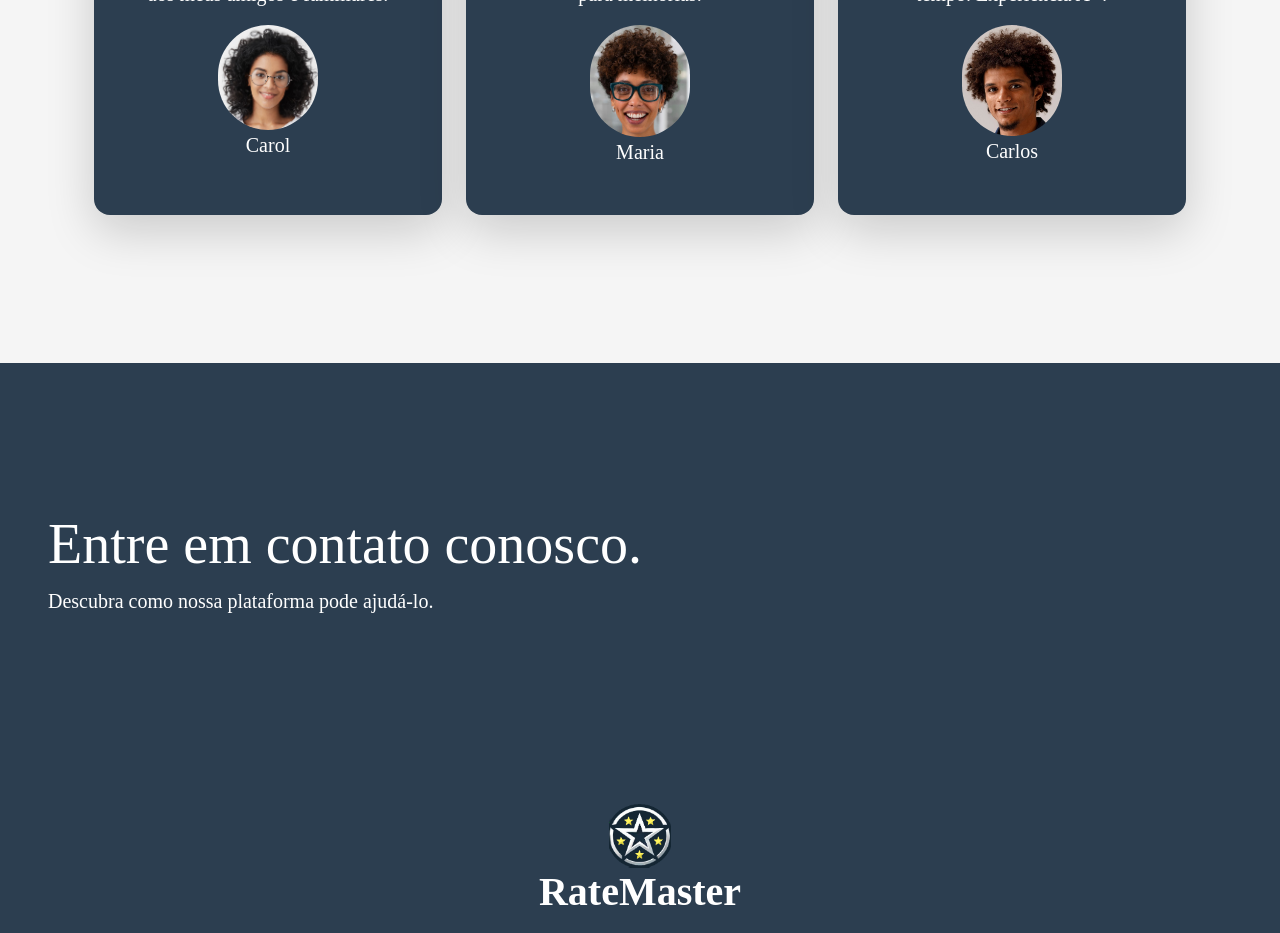
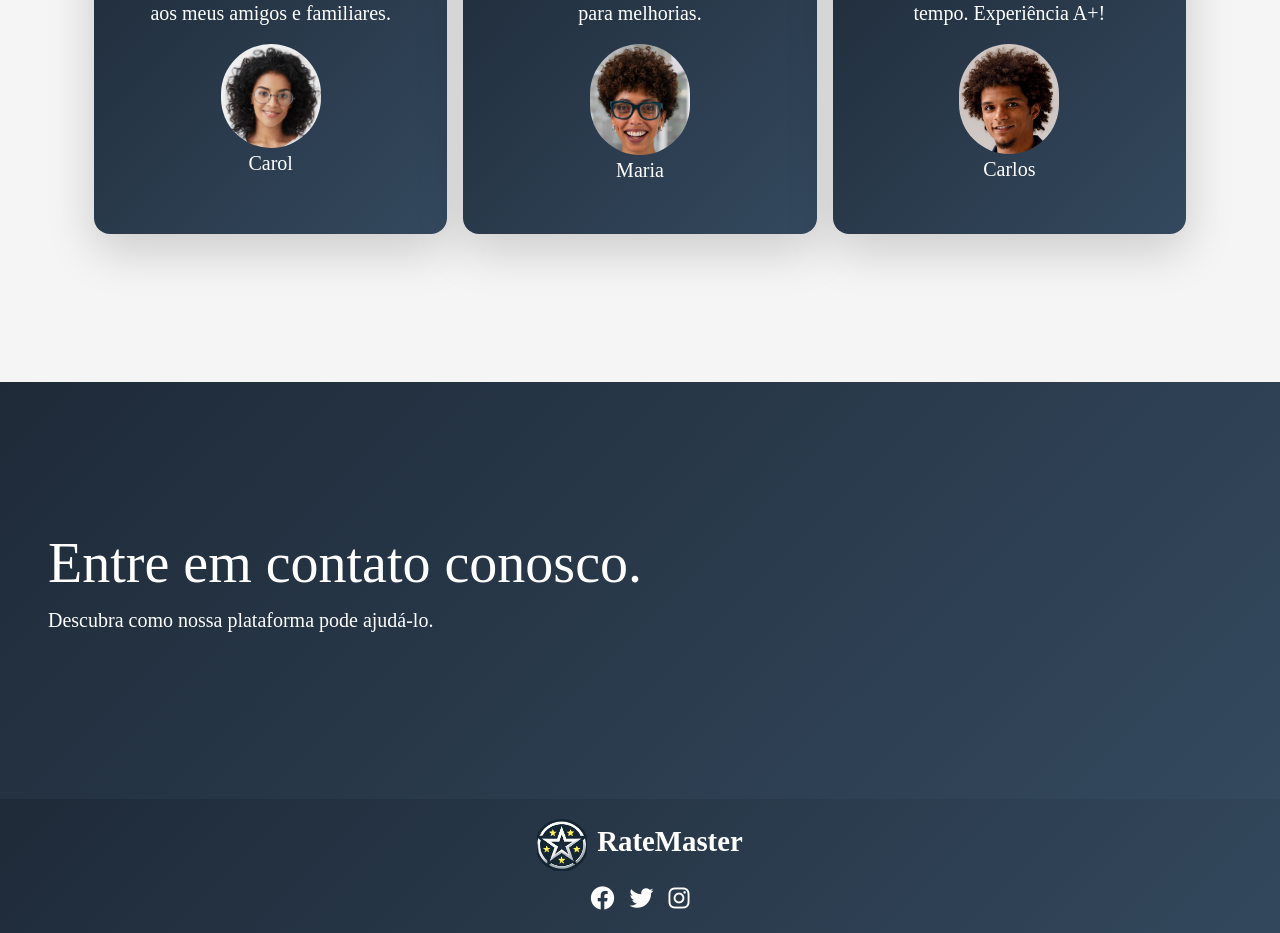
Before and after one commit to AnthonyVinicius/RateMasterFront, a Vue app in the folder RateMaster/: page / in a window 1280 px wide. Shown: the part 1848-2781 px from the top of the page. Built offline with nearby package versions, Linux system fonts and the light colour scheme; no server answers; a web font is replaced by a local one.

Commit message:
Mudanças na aparencia

```diff
--- a/RateMaster/src/components/CustomButton.vue
+++ b/RateMaster/src/components/CustomButton.vue
@@ -6,7 +6,7 @@
 
 <style scoped>
 button {
-  background-color: #E74C3C;
+  background-color: #16A085;
   color: white;
   transition: background-color 0.3s ease, transform 0.3s ease;
 }
--- a/RateMaster/src/components/ReviewHomePage.vue
+++ b/RateMaster/src/components/ReviewHomePage.vue
@@ -12,14 +12,14 @@
 
 <style scoped>
 .box {
-  background-color: #2C3E50;
+  background: linear-gradient(135deg, #1E2A38, #34495E);
   box-shadow: 0 4px 12px rgba(0, 0, 0, 0.1);
   min-height: 350px;
 }
 
 .icon-box {
   display: inline-block;
-  color: #E74C3C;
+  color: #16A085;
   padding-top: 20px;
   font-size: 50px;
 }
--- a/RateMaster/src/components/TheFooter.vue
+++ b/RateMaster/src/components/TheFooter.vue
@@ -1,43 +1,81 @@
 <template>
-    <footer class="container-fluid p-4 bg-color text-center position-fixed-bottom">
-        <div class="mb-3">
-            <img class="logo" src="/src/assets/img/Icon.png" alt="Logo da Empresa">
-            <h1 class="fw-bold text-white">RateMaster</h1>
+    <footer class="footer-container">
+        <div class="footer-content">
+            <div class="brand">
+                <img class="logo" src="/src/assets/img/Icon.png" alt="Logo da Empresa">
+                <h1 class="brand-name">RateMaster</h1>
+            </div>
+            <div class="social-links">
+                <a href="https://facebook.com" target="_blank">
+                    <i class="fab fa-facebook"></i>
+                </a>
+                <a href="https://twitter.com" target="_blank">
+                    <i class="fab fa-twitter"></i>
+                </a>
+                <a href="https://instagram.com" target="_blank">
+                    <i class="fab fa-instagram"></i>
+                </a>
+            </div>
         </div>
-
-        <div class="mb-3">
-            <a href="https://facebook.com" target="_blank" class="text-white me-3">
-                <i class="fab fa-facebook fa-1x"></i>
-            </a>
-            <a href="https://twitter.com" target="_blank" class="text-white me-3">
-                <i class="fab fa-twitter fa-1x"></i>
-            </a>
-            <a href="https://instagram.com" target="_blank" class="text-white">
-                <i class="fab fa-instagram fa-1x"></i>
-            </a>
-        </div>
-
-        <div class="text-white">
+        <div class="footer-bottom">
             <p>©{{ new Date().getFullYear() }} Ratemaster. Todos os direitos reservados.</p>
         </div>
     </footer>
 </template>
 
 <style scoped>
-.bg-color {
-    background-color: #2C3E50;
+.footer-container {
+    background: linear-gradient(135deg, #1E2A38, #34495E);
+    color: #FFF;
+    padding: 20px 0;
+    text-align: center;
+    position: relative;
+    width: 100%;
+    bottom: 0;
 }
 
-footer a {
-    text-decoration: none;
-    transition: color 0.3s ease;
+.footer-content {
+    display: flex;
+    flex-direction: column;
+    align-items: center;
+    gap: 10px;
 }
 
-footer a:hover {
+.brand {
+    display: flex;
+    align-items: center;
+    gap: 10px;
+}
+
+.logo {
+    width: 50px;
+    height: auto;
+}
+
+.brand-name {
+    font-size: 1.8rem;
+    font-weight: bold;
+}
+
+.social-links {
+    display: flex;
+    gap: 15px;
+    font-size: 1.5rem;
+}
+
+.social-links a {
+    color: #FFF;
+    transition: transform 0.3s ease, color 0.3s ease;
+}
+
+.social-links a:hover {
+    transform: scale(1.2);
     color: #1ABC9C;
 }
 
-.logo{
-    width: 5%;
+.footer-bottom {
+    margin-top: 15px;
+    font-size: 0.9rem;
+    opacity: 0.8;
 }
 </style>
--- a/RateMaster/src/components/TheNavbar.vue
+++ b/RateMaster/src/components/TheNavbar.vue
@@ -98,69 +98,86 @@ const handleSignOut = async () => {
 </template>
 
 
+
 <style scoped>
 .navbar {
-  background-color: #2C3E50;
-  padding: 10px 20px;
+  background: linear-gradient(135deg, #1E2A38, #34495E);
+  padding: 15px 20px;
+  box-shadow: 0px 4px 10px rgba(0, 0, 0, 0.2);
+}
+
+.brand-name {
+  font-size: 1.8rem;
+  font-weight: bold;
+  color: white;
 }
 
 .nav-link {
   color: white;
   font-size: 16px;
   padding: 8px 12px;
-  margin: 5px;
+  border-radius: 5px;
   transition: all 0.3s ease;
 }
 
 .nav-link:hover {
-  background-color: #34495e;
-  color: #fff;
-  border-radius: 5px;
+  background-color: #1ABC9C;
+  color: white;
   transform: scale(1.1);
 }
 
 .logo {
-  width: 50px;
-  margin-left: 20px;
-  margin-right: 20px;
+  width: 60px;
+  margin-right: 15px;
 }
 
 .profile-icon {
-  font-size: 50px;
+  font-size: 45px;
   color: white;
-  transition: color 0.3s ease;
+  transition: color 0.3s ease, transform 0.3s ease;
 }
 
 .profile-icon:hover {
-  color: #1e90ff;
+  color: #1ABC9C;
+  transform: scale(1.1);
+}
+
+.auth-buttons {
+  display: flex;
+  gap: 10px;
+}
+
+.button {
+  background-color: #1ABC9C;
+  color: white;
+  padding: 10px 15px;
+  border-radius: 5px;
+  font-size: 14px;
+  font-weight: bold;
+  transition: background 0.3s ease;
+}
+
+.button:hover {
+  background-color: #16A085;
+}
+
+.profile-dropdown {
+  position: relative;
 }
 
 .dropdown-menu {
-  max-width: 200px;
-  overflow-wrap: break-word;
-  right: 0;
+  background: white;
+  border-radius: 8px;
+  box-shadow: 0px 4px 10px rgba(0, 0, 0, 0.15);
 }
 
 .dropdown-item {
   color: #333;
-  padding: 8px 15px;
+  padding: 10px 15px;
   transition: background-color 0.2s ease;
 }
 
 .dropdown-item:hover {
   background-color: #f1f1f1;
 }
-
-.navbar-toggler {
-  background-color: #E74C3C;
-  border: none;
-  padding: 10px;
-  border-radius: 5px;
-}
-
-.navbar-toggler:hover {
-  background-color: #E74C3C;
-}
-
-
 </style>
--- a/RateMaster/src/components/UserReview.vue
+++ b/RateMaster/src/components/UserReview.vue
@@ -1,33 +1,24 @@
-<script setup>
-import { defineProps } from 'vue';
-
-const props = defineProps({
-  comment: {
-    type: String,
-    required: true
-  },
-  src: {
-    type: String,
-    required: true
-  },
-  user: {
-    type: String,
-    required: true
-  }
-});
-</script>
-
 <template>
   <div class="container-fluid d-flex flex-column align-items-center box rounded-4 mb-5 shadow-lg">
-    <p class="lead text-white pt-4 text-resize">{{ props.comment }}</p>
-    <img :src="props.src" alt="Profile Icon" class="img-profile" />
-    <p class="lead text-white">{{props.user}}</p>
+    <p class="lead text-white pt-4 text-resize">
+      <slot name="comment">
+
+      </slot>
+    </p>
+    <slot name="src">
+
+    </slot>
+    <p class="lead text-white">
+      <slot name="user">
+
+      </slot >
+    </p>
   </div>
 </template>
 
 <style scoped>
 .box {
-  background-color: #2C3E50;
+  background: linear-gradient(135deg, #1E2A38, #34495E);
   min-height: 350px;
   overflow: hidden;
   text-align: center;
--- a/RateMaster/src/views/HomePageView.vue
+++ b/RateMaster/src/views/HomePageView.vue
@@ -59,24 +59,50 @@ import UserReview from '@/components/UserReview.vue';
         </div>
     </div>
 
-
     <div class="container">
         <div class="container text-center white-comment-container">
-            <div class="row g-4 pt-5 ">
+            <div class="row g-3 pt-5 ">
                 <div class="col">
-                    <UserReview
-                        comment="Eu simplesmente amei este produto! Qualidade é excepcional e superou minhas expectativas. Vou recomendá-lo aos meus amigos e familiares."
-                        src="/user1.jpeg" user="Carol" />
+                    <UserReview>
+                        <template #comment>
+                            Eu simplesmente amei este produto! Qualidade é excepcional e superou minhas expectativas.
+                            Vou recomendá-lo aos meus amigos e familiares.
+                        </template>
+                        <template #src>
+                            <img class="review-logo rounded-pill" src="/user1.jpeg" alt="review-logo">
+                        </template>
+                        <template #user>
+                            Carol
+                        </template>
+                    </UserReview>
                 </div>
                 <div class="col">
-                    <UserReview
-                        comment="O produto é razoável pelo preço, mas não atendeu totalmente às minhas expectativas. Funciona, mas há espaço para melhorias."
-                        src="/user2.jpeg" user="Maria" />
+                    <UserReview>
+                        <template #comment>
+                            O produto é razoável pelo preço, mas não atendeu totalmente às minhas expectativas.
+                            Funciona, mas há espaço para melhorias.
+                        </template>
+                        <template #src>
+                            <img class="review-logo rounded-pill" src="/user2.jpeg" alt="review-logo">
+                        </template>
+                        <template #user>
+                            Maria
+                        </template>
+                    </UserReview>
                 </div>
                 <div class="col">
-                    <UserReview
-                        comment="O atendimento ao cliente foi fantástico! Foram rápidos em responder, amigáveis e resolveram meu problema em pouco tempo. Experiência A+!"
-                        src="/user3.jpeg" user="Carlos" />
+                    <UserReview>
+                        <template #comment>
+                            O atendimento ao cliente foi fantástico! Foram rápidos em responder, amigáveis e
+                            resolveram meu problema em pouco tempo. Experiência A+!
+                        </template>
+                        <template #src>
+                            <img class="review-logo rounded-pill" src="/user3.jpeg" alt="review-logo">
+                        </template>
+                        <template #user>
+                            Carlos
+                        </template>
+                    </UserReview>
                 </div>
             </div>
         </div>
@@ -97,7 +123,7 @@ import UserReview from '@/components/UserReview.vue';
 .colored-comment-container {
     padding-top: 100px;
     padding-bottom: 100px;
-    background-color: #2C3E50;
+    background: linear-gradient(135deg, #1E2A38, #34495E);
 }
 
 .white-comment-container {
@@ -117,4 +143,9 @@ button:hover {
     width: 100%;
     box-shadow: 0 4px 12px rgba(0, 0, 0, 0.1);
 }
+
+.review-logo {
+    width: 100px;
+
+}
 </style>
--- a/RateMaster/src/views/ProductReviewsView.vue
+++ b/RateMaster/src/views/ProductReviewsView.vue
@@ -123,7 +123,7 @@ onMounted(() => {
             </section>
 
             <div class="mb-5 col-md-9">
-                <div class="row row-cols-1 row-cols-md-3 g-4">
+                <div class="row row-cols-1 row-cols-md-4 g-4">
                     <div class="col" v-for="product in filterProducts" :key="product.id"
                         @click="goToDetails(product.id)">
                         <div class="card p-2 shadow-sm h-100">
--- a/RateMaster/src/views/Teste.vue
+++ b/RateMaster/src/views/Teste.vue
@@ -142,7 +142,7 @@ onMounted(() => {
             <CustomButton class="mt-3" @click="viewTypeList"><i class="bi bi-list-nested"></i></CustomButton>
         </div>
     </div>
-    <div class="container-fluid mt-5 mb-5 col-md-9" v-if="viewType.value === 'columns'">
+    <div class="container-fluid mt-5 mb-5 col-md-9" v-if="viewType === 'columns'">
         <div class="row row-cols-1 row-cols-md-5 g-3">
             <div class="card text">
                 <div class="card-img-overlay">
@@ -168,7 +168,7 @@ onMounted(() => {
             </div>
         </div>
     </div>
-    <div class="mt-3 pt-5 text-body" v-if="viewType.value == 'list'" >
+    <div class="mt-3 pt-5 text-body" v-if="viewType == 'list'" >
         <div>
             <div class="card-body p-4">
                 <div class="table-responsive">
```
